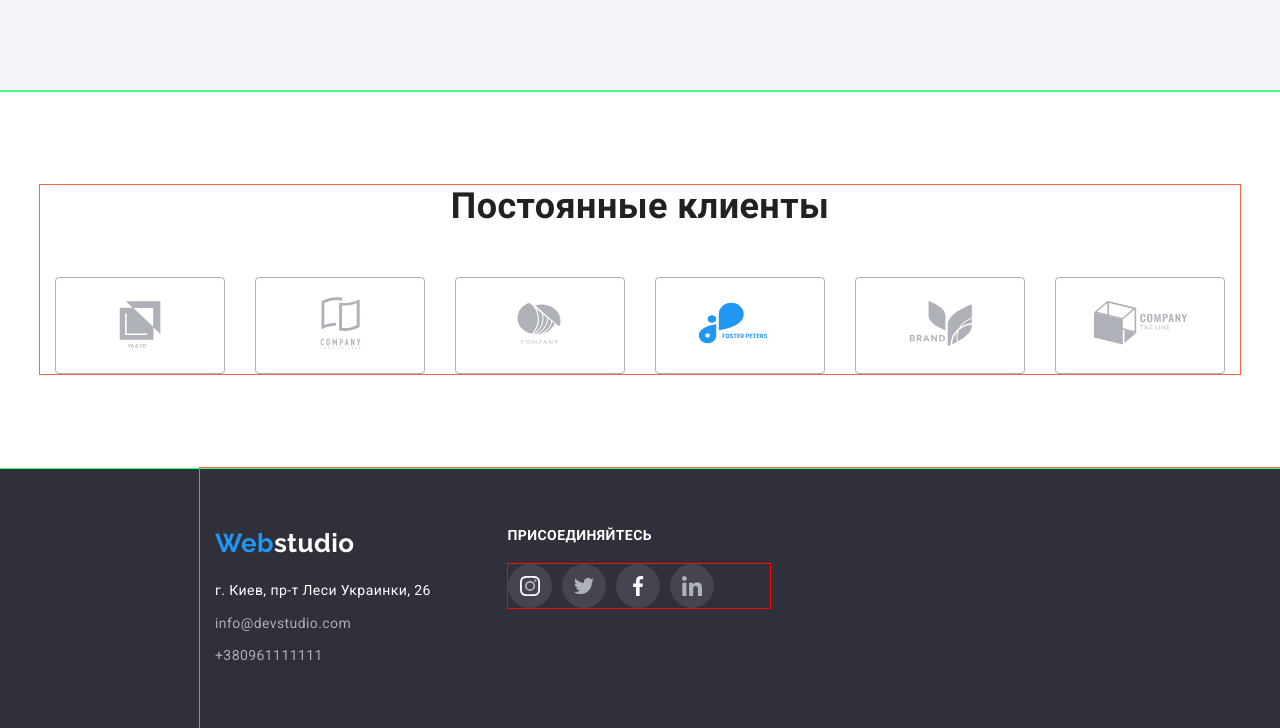
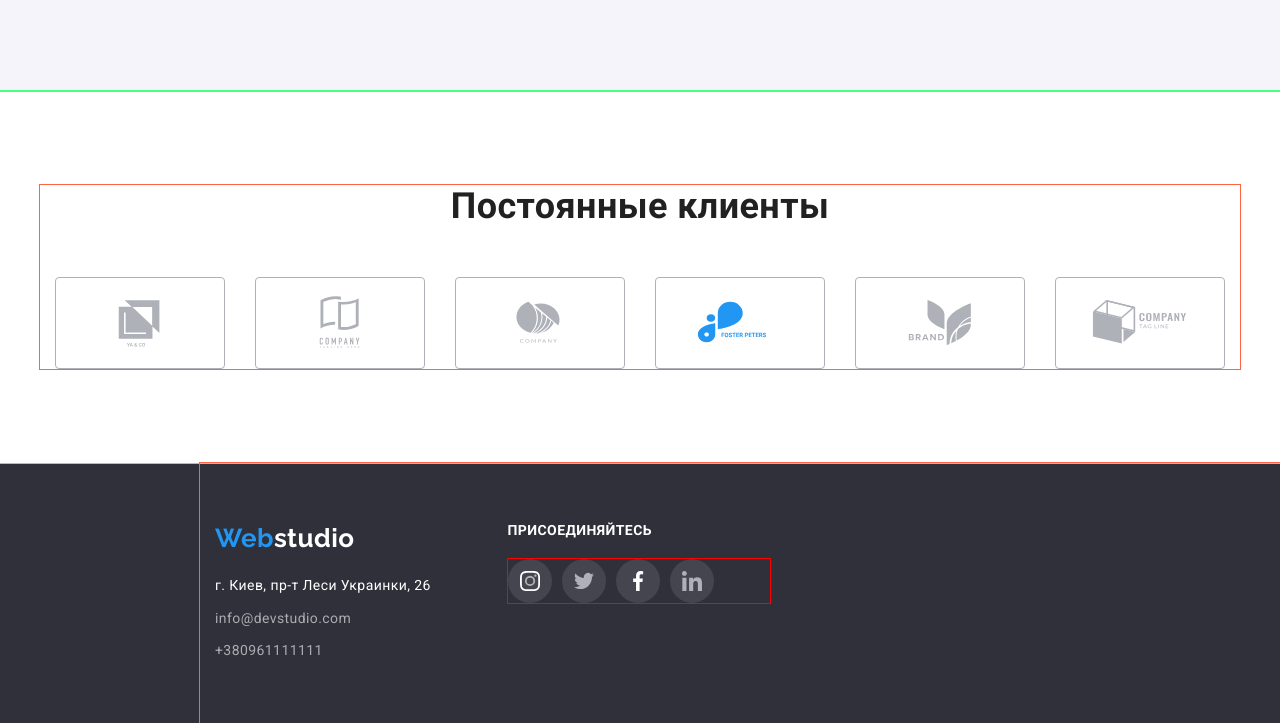
Before and after one commit to Gluschenkotoma/goit-markup-hw-04, a plain HTML site: page index.html in a window 1280 px wide. Shown: the part 2218-2946 px from the top of the page. Drawn offline with nearby package versions, Linux system fonts and the light colour scheme.

Commit message:
clients-corected

```diff
--- a/css/style.css
+++ b/css/style.css
@@ -337,12 +337,17 @@ img {
   margin-left: calc(-1 * var(--card-set-gap));
 }
 .regular-customers .item-icon {
+  display: flex;
+  align-items: center;
+  justify-content: center;
   flex-basis: calc((100% - 6 * var(--card-set-gap)) / 6);
   width: calc((100% - 6 * var(--card-set-gap)) / 6);
   /* flex-basis: calc(100% / 6 - var(--card-set-gap));
   width: calc(100% / 6 - var(--card-set-gap)); */
   margin-top: var(--card-set-gap);
   margin-left: var(--card-set-gap);
+
+  height: 92px;
   border: 1px solid var(--icon-color);
   border-radius: 4px;
 }
@@ -354,8 +359,13 @@ img {
   color: var(--accent-text-color);
 }
 .regular-customers .link {
-  display: block;
-  padding: 16px 32px;
+  display: flex;
+  align-items: center;
+
+  justify-content: center;
+
+  /* display: block;
+  padding: 16px 32px; */
   color: var(--icon-color);
 }
 .customer-icon {
```
